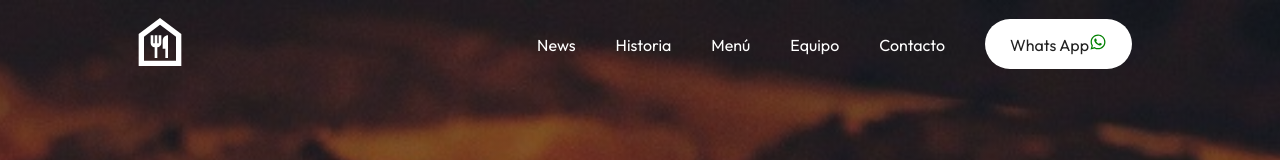
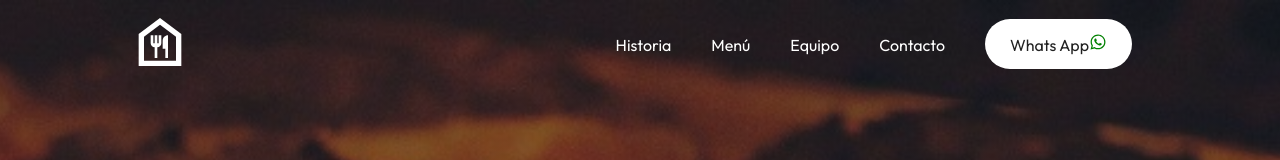
Before and after one commit to mmartins23/laposadacasapepe, a React (Vite) app in the folder laposada/: page / in a window 1280 px wide. Shown: the top 160 px of the page. Built offline with nearby package versions, Linux system fonts and the light colour scheme.

Commit message:
La Posada Navbar Component

```diff
--- a/laposada/src/components/Navbar/Navbar.jsx
+++ b/laposada/src/components/Navbar/Navbar.jsx
@@ -18,7 +18,6 @@ const Navbar = () => {
                 <MdOutlineFoodBank size={64} />
             </span>
             <ul>
-                <li>News</li>
                 <li>Historia</li>
                 <li>Menú</li>
                 <li>Equipo</li>
```
